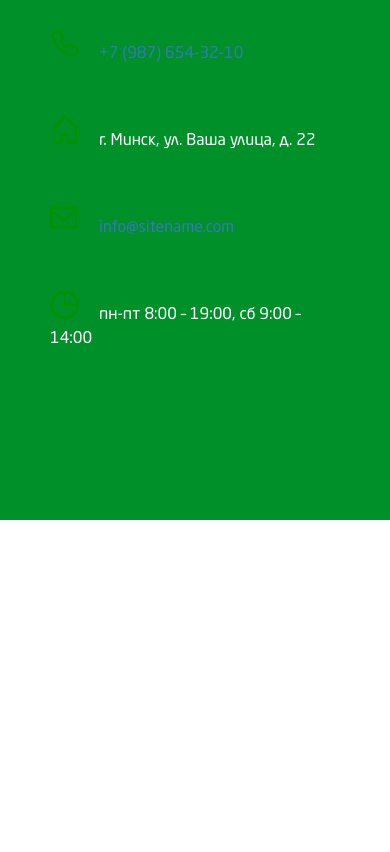
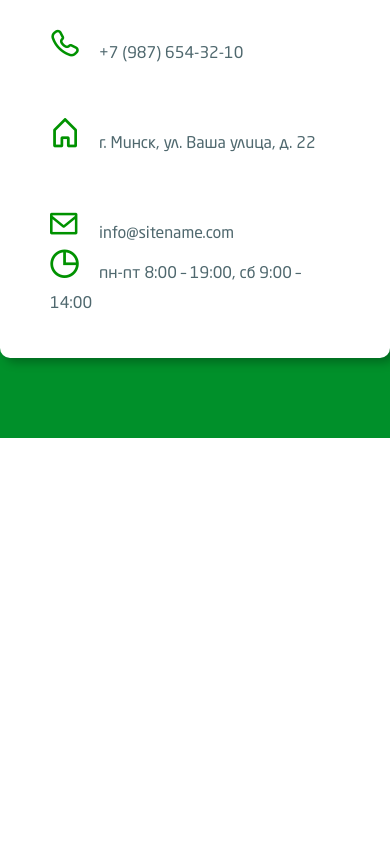
Before and after one commit to ArtBiriukov/Profremont, a website built with webpack: page index.html in a window 390 px wide. Shown: the part 7834-8686 px from the top of the page. Built offline with nearby package versions, Linux system fonts and the light colour scheme.

Commit message:
in html code i am fix some mistakes

```diff
--- a/css/scss/_contacts.scss
+++ b/css/scss/_contacts.scss
@@ -3,7 +3,7 @@
   color: #fff;
 }
 
-.contact {
+.contacts {
   &-cart {
     background-color: #fff;
     padding: 60px;
--- a/index.html
+++ b/index.html
@@ -352,7 +352,7 @@
 				<h2 class="heading"><span>Отзывы</span> клиентов</h2>
 			</div>
 			<div class="row">
-				<div class="col-sm-offset-1 col-xs-12 comments-container">
+				<div class="col-xs-12 comments-container">
 
 				</div>
 			</div>
@@ -525,18 +525,27 @@
       <div class="contacts-cart-inner">
         <div class="contacts-cart row">
           <div class="col-md-5">
-						<div class="margin-row"><a href="tel:89876543210"><i class="contact-icons contact-phone"></i> +7 (987)
-								654-32-10</a></div>
+            <div class="margin-row">
+              <a href="tel:89876543210"><i class="contacts-icons contacts-phone"></i> +7 (987)
+                654-32-10</a>
+            </div>
           </div>
           <div class="col-md-7">
-						<div class="margin-row"><i class="contact-icons contact-address"></i> г. Минск, ул. Ваша улица, д. 22</div>
+            <div class="margin-row">
+              <i class="contacts-icons contacts-address"></i> г. Минск, ул. Ваша
+              улица, д. 22
+            </div>
           </div>
           <div class="col-md-5">
-						<div class="contact-row"><a href="mailto:info@sitename.com"><i class="contact-icons contact-email"></i>
-								info@sitename.com</a></div>
+            <div class="contacts-row">
+              <a href="mailto:info@sitename.com"><i class="contacts-icons contacts-email"></i>
+                info@sitename.com</a>
+            </div>
           </div>
           <div class="col-md-7">
-						<div class="contact-row"><i class="contact-icons contact-regime"></i> пн-пт 8:00 – 19:00, сб 9:00 – 14:00
+            <div class="contacts-row">
+              <i class="contacts-icons contacts-regime"></i> пн-пт 8:00 – 19:00,
+              сб 9:00 – 14:00
             </div>
           </div>
         </div>
@@ -591,7 +600,7 @@
 						<img src="images/logotype-min.png" alt="" class="footer-logotype">
 						<div class="footer-copyright-text">
 							<div class="clearfix visible-xs-block"></div>
-							<span>2017 &copy; ООО «Профремонт»</span> <br class="" />Установка пластиковых (ПВХ) окон
+							<span>2022 &copy; ООО «Профремонт»</span>
 						</div>
 					</div>
 				</div>
@@ -599,7 +608,7 @@
 					<div class="footer-created">
 						<div class="created-inner">
 							<p>Разработка сайта</p>
-							<p><a href="#">Ваша студия</a> <sup>2017</sup></p>
+							<p><a href="https://github.com/ArtBiryukov">ArtBiryukov</a><sup>2022</sup></p>
 						</div>
 					</div>
 				</div>
```
Also changed, not shown: balkony.html (+17 -8 lines), kuhni.html (+11 -12 lines), css/style.css, 1 other file. Lines whose indentation alone changed are shown as unchanged.
